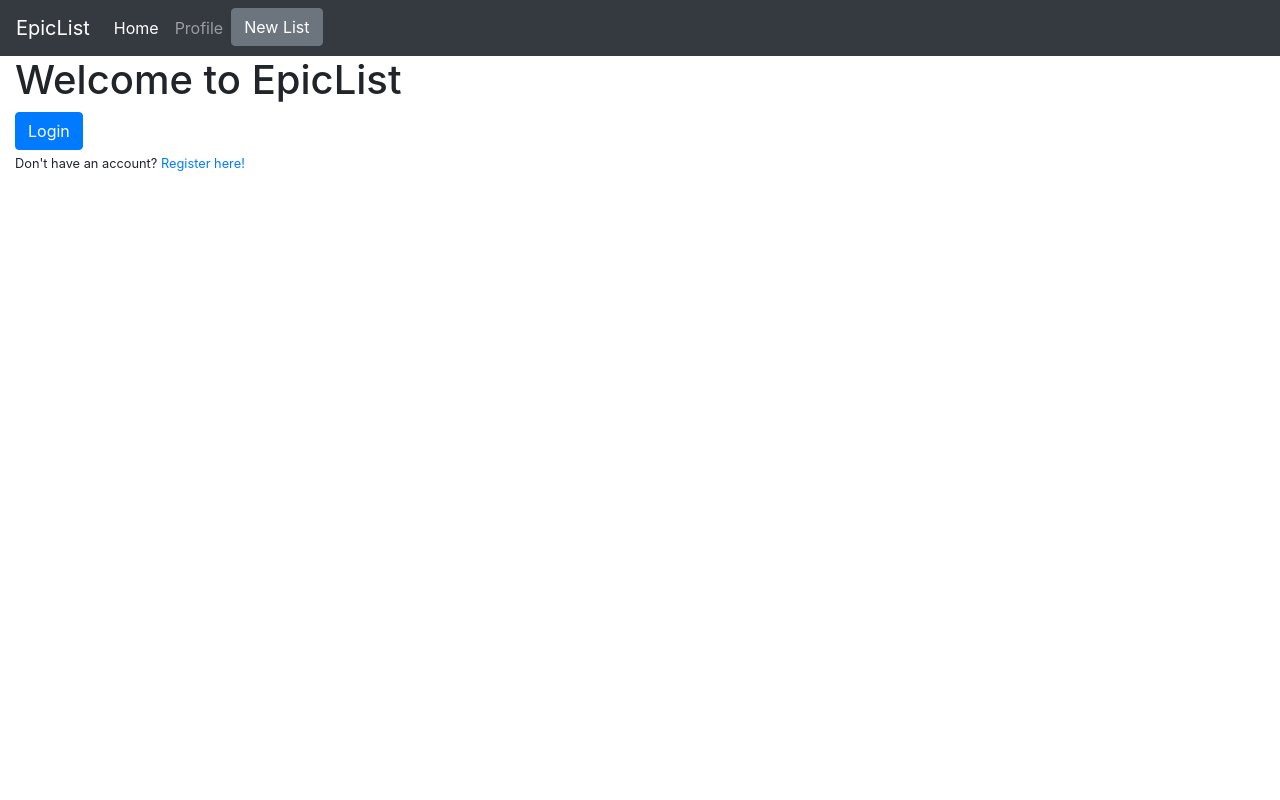
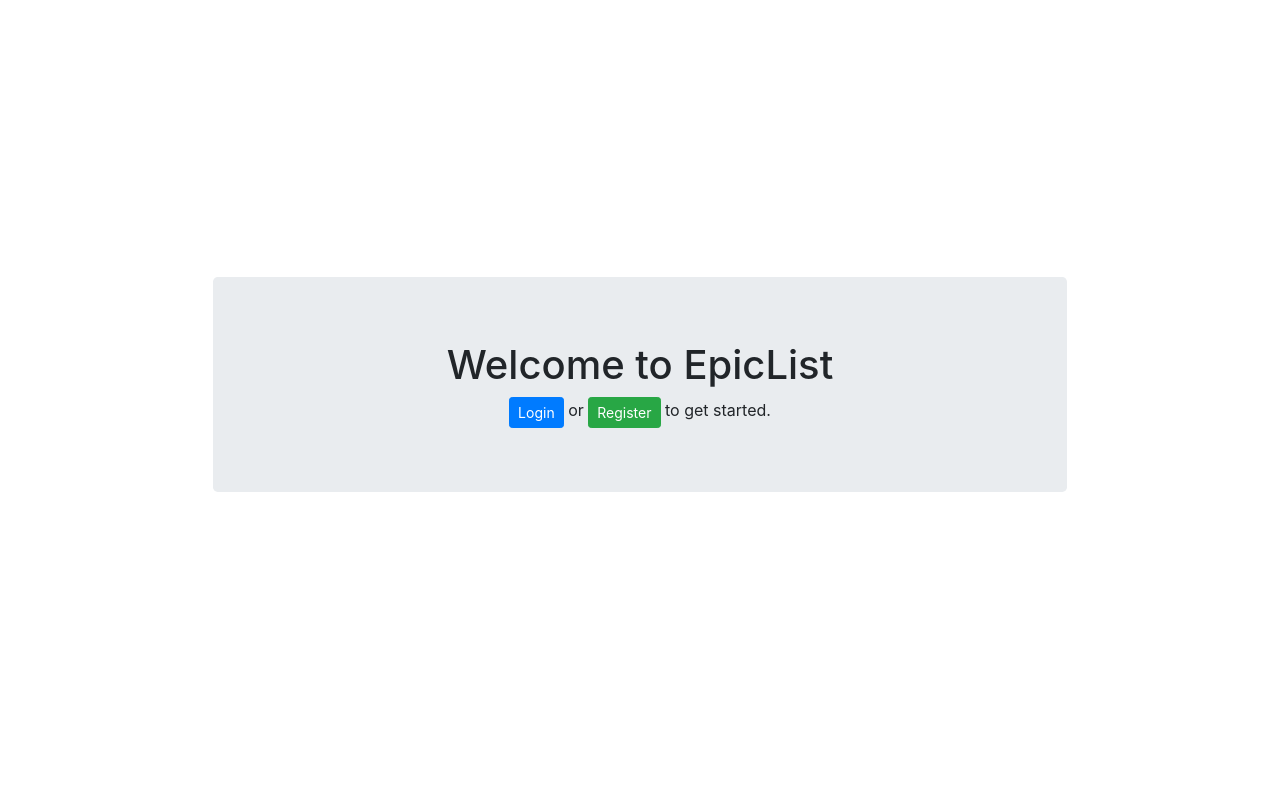
Before and after one commit to brydenu/epiclist, a Flask app: page /register-home in a window 1280 px wide. Run offline with Flask 2, Linux system fonts and the light colour scheme; parts of the project's set-up code (start-up, migrations or seed data) failed here and were passed over; some libraries are stand-ins or nearby versions.

Commit message:
formatted html to fit with new data sent from python, as well as stylizing

```diff
--- a/templates/base.html
+++ b/templates/base.html
@@ -11,6 +11,7 @@
 </head>
 
 <body>
+    {% if g.user %}
     <nav class="navbar navbar-expand-md navbar-dark bg-dark sticky-top">
         <a class="navbar-brand" href="/">EpicList</a>
         <button class="navbar-toggler" type="button" data-toggle="collapse" data-target="#navbarText"
@@ -18,7 +19,7 @@
         </button>
         <div class="collapse navbar-collapse" id="navbarText">
             <ul class="navbar-nav mr-auto">
-                <li class="nav-item active">
+                <li class="nav-item">
                     <a class="nav-link" href="/">Home <span class="sr-only">(current)</span></a>
                 </li>
                 <li class="nav-item">
@@ -37,9 +38,10 @@
             </span>
         </div>
     </nav>
+    {% endif %}
     <div class="container-fluid">
         {% for category, msg in get_flashed_messages(with_categories=True) %}
-        <div class="alert alert-{{category}}">{{ msg }}</div>
+        <div class="alert alert-{{category}} m-3">{{ msg }}</div>
         {% endfor %}
         {% block content %}
         {% endblock %}
--- a/templates/form-base.html
+++ b/templates/form-base.html
@@ -1,8 +1,9 @@
 {% extends 'base.html' %}
 {% block content %}
 <div class="row justify-content-center vertical-center">
-    <div class="jumbotron text-center">
-        <div class="col text-center">
+    <div class="col-md-8 col-sm-12">
+        <div class="row jumbotron text-center">
+            <div class="col-sm-8 col-md-6 mx-auto text-center">
 
                 {% block before_form %}
                 {% endblock %}
@@ -27,4 +28,5 @@
             </div>
         </div>
     </div>
+</div>
 {% endblock %}
--- a/templates/index.html
+++ b/templates/index.html
@@ -4,11 +4,11 @@
 
 {% block content %}
 <div class="">
-    <div class="row mt-5">
-        <div class="col-lg-3 col-xs-0">
-            <div class="card position-fixed pl-5 pr-5">
-                <img src="{{g.user.image_url}}" class="user-card-image m-3" alt="Image of {{g.user.username}}">
-                <h4><a href="/users/{{g.user.username}}">{{g.user.username}}</a></h4>
+    <div class="row justify-content-around mt-5">
+        <div class="col-lg-3 col-md-0 d-none d-lg-block">
+            <div class="card position-fixed p-3 user-card">
+                <img src="{{g.user.image_url}}" class="user-card-image" alt="Image of {{g.user.username}}">
+                <h4 class="pt-2"><a href="/users/{{g.user.username}}">{{g.user.username}}</a></h4>
                 <p>Followers: {{g.user.followers | length}}</p>
                 <p>Following: {{g.user.following | length}}</p>
                 <p>Lists: {{g.user.lists | length}}</p>
@@ -16,45 +16,41 @@
                 <p><small><a href="/users/{{g.user.username}}/edit">Edit Profile</a></small></p>
             </div>
         </div>
-        <div class="col-lg-9 col-xs-12">
+        <div class="col-lg-9 col-md-12">
             <div class="jumbotron">
                 <h1 class="h1 text-center mb-5">All Recent Lists</h1>
-                {% for list in lists %}
+                {% for dict_item in lists %}
                 <div class="card m-2 text-center">
                     <div>
-                        <div class="h3 pt-4">{{ list.title }}</div>
-                        <div class="small">By {{ list.user.username }}</div>
+                        <div class="h3 pt-4"><a href="/lists/{{dict_item.list.id}}">{{ dict_item.list.title }}</a>
+                        </div>
+                        <div class="small"><a href="/users/{{dict_item.list.user.username}}">By
+                                {{ dict_item.list.user.username }}</a></div>
                         <hr>
                     </div>
-                    <div class="d-inline pb-3 index-lists">
-                        {% if list.characters | length < 5 %}
-                        {% for character in list.characters %}
-                        <div class="list-characters m-3">
-                            <p>{% if list.is_ranked %}{{character}}{% endif %}{{ character.name }}</p>
-                            <img class="char-image" src="{{character.image_url}}" alt="Picture of {{character.name}}">
+                    <div class="row pb-3 px-5 justify-content-around">
+                        {% if dict_item.characters | length < 5 %}
+                        {% for character_info in dict_item.characters %}
+                        <div class="col-2 list-characters m-3">
+                            <p>{% if dict_item.list.is_ranked %}{{character_info.rank}}.
+                                {% endif %}{{ character_info.character.name }}
+                            </p>
+                            <img class="char-image" src="{{character_info.character.image_url}}"
+                                alt="Picture of {{character_info.character.name}}">
                         </div>
                         {% endfor %}
                         {% else %}
-                        <div class="list-characters m-3">
-                            <p>{% if list.is_ranked %}{{list.characters[0]}}{% endif %}{{ list.characters[0].name }}</p>
-                            <img class="char-image" src="{{list.characters[0].image_url}}"
-                                alt="Picture of {{list.characters[0].name}}">
+                        {% for character_info in dict_item.characters %}
+                        {% if loop.index < 5 %}
+                        <div class="col-2 list-characters m-3">
+                            <p>{% if dict_item.list.is_ranked %}{{character_info.rank}}.
+                                {% endif %}{{ character_info.character.name }}
+                            </p>
+                            <img class="char-image" src="{{character_info.character.image_url}}"
+                                alt="Picture of {{character_info.character.name}}">
                         </div>
-                        <div class="list-characters m-3">
-                            <p>{% if list.is_ranked %}{{list.characters[1]}}{% endif %}{{ list.characters[1].name }}</p>
-                            <img class="char-image" src="{{list.characters[1].image_url}}"
-                                alt="Picture of {{list.characters[1].name}}">
-                        </div>
-                        <div class="list-characters m-3">
-                            <p>{% if list.is_ranked %}{{list.characters[2]}}{% endif %}{{ list.characters[2].name }}</p>
-                            <img class="char-image" src="{{list.characters[2].image_url}}"
-                                alt="Picture of {{list.characters[2].name}}">
-                        </div>
-                        <div class="list-characters m-3">
-                            <p>{% if list.is_ranked %}{{list.characters[3]}}{% endif %}{{ list.characters[3].name }}</p>
-                            <img class="char-image" src="{{list.characters[3].image_url}}"
-                                alt="Picture of {{list.characters[3].name}}">
-                        </div>
+                        {% endif %}
+                        {% endfor %}
                         <div>
                             <h1 class="big-dots">. . .</h1>
                         </div>
--- a/templates/new_list.html
+++ b/templates/new_list.html
@@ -2,7 +2,7 @@
 {% block title %}Create a new Epic List{% endblock %}
 
 {% block content %}
-<div class="header m-2">
+<div class="header text-center mt-5">
     <h1>New Epic List</h1>
     <p>Search for characters to add to your new Epic List!</p>
 </div>
--- a/templates/register-home.html
+++ b/templates/register-home.html
@@ -3,10 +3,15 @@
 {% block title %}Welcome to Epic List!{% endblock %}
 
 {% block content %}
-<h1>Welcome to EpicList</h1>
-<form action="/register" , method="GET">
-    <button formaction="/login" formmethod="GET" class="btn btn-primary">Login</button>
-    <small class="form-text">Don't have an account?<a href="/register"> Register
-            here!</a></small>
-</form>
+<div class="row text-center vertical-center">
+    <div class="col-sm-12 col-md-8 jumbotron mx-auto">
+        <h1>Welcome to EpicList</h1>
+        <form class="container">
+            <a href="/login" class="btn btn-sm btn-primary">Login</a>
+            <p class="d-inline">or</p>
+            <a href="/register" class="btn btn-sm btn-success">Register</a>
+            <p class="d-inline">to get started.</p>
+        </form>
+    </div>
+</div>
 {% endblock %}
--- a/templates/register.html
+++ b/templates/register.html
@@ -8,7 +8,7 @@
 
 {% block formaction %}/register{% endblock %}
 
-{% block button_name %}Register!{% endblock %}
+{% block button_name %}Register{% endblock %}
 
 {% block after_form %}
 <small class="form-text text-muted">Already have an account? <a href="/login">Login.</a></small>
```
Also changed, not shown: templates/delete-profile.html (added, +15 -0 lines), templates/edit-profile.html (+6 -1 lines), templates/list.html (+29 -0 lines), templates/user.html (+43 -35 lines), templates/what.html (added, +20 -0 lines). Lines whose indentation alone changed are shown as unchanged.
